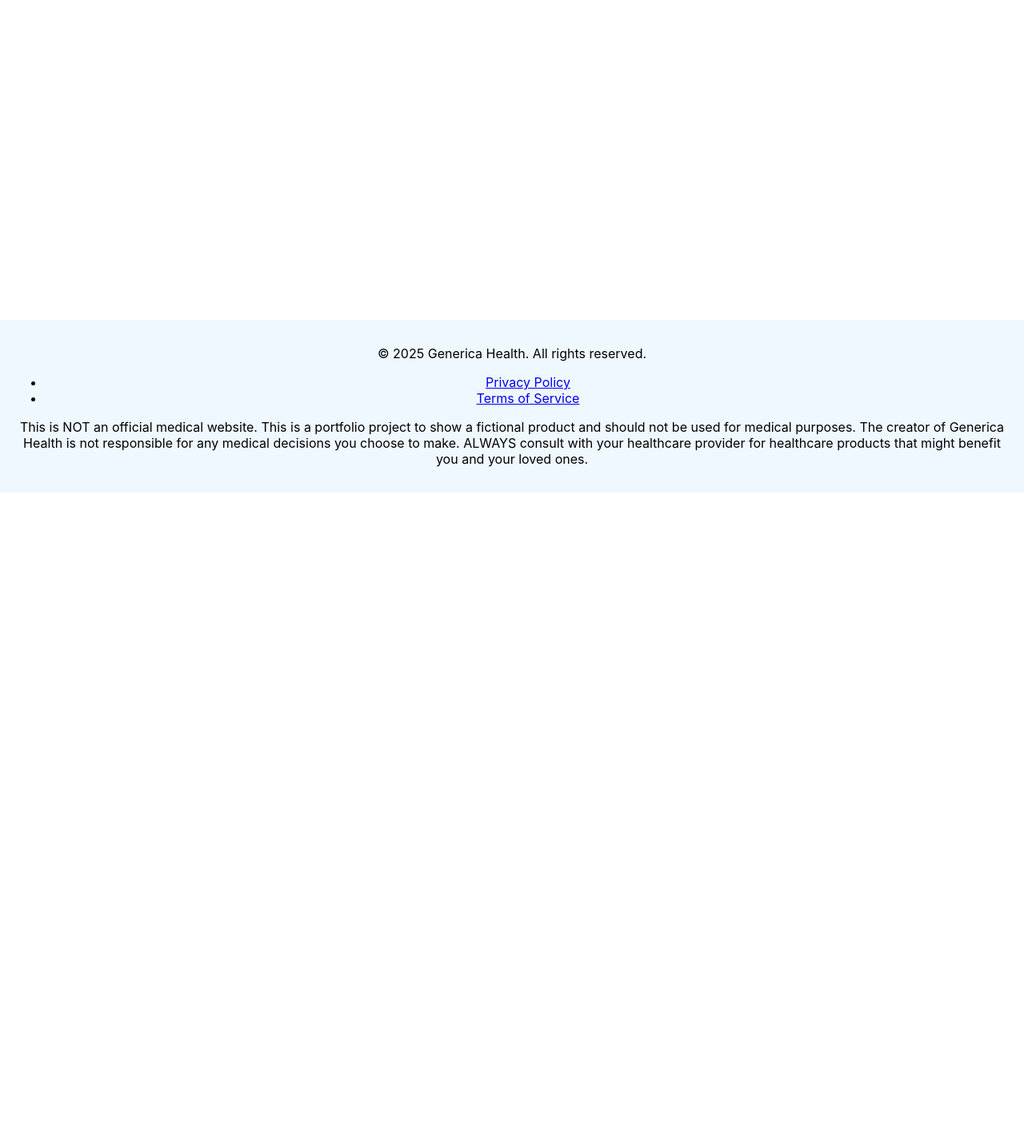
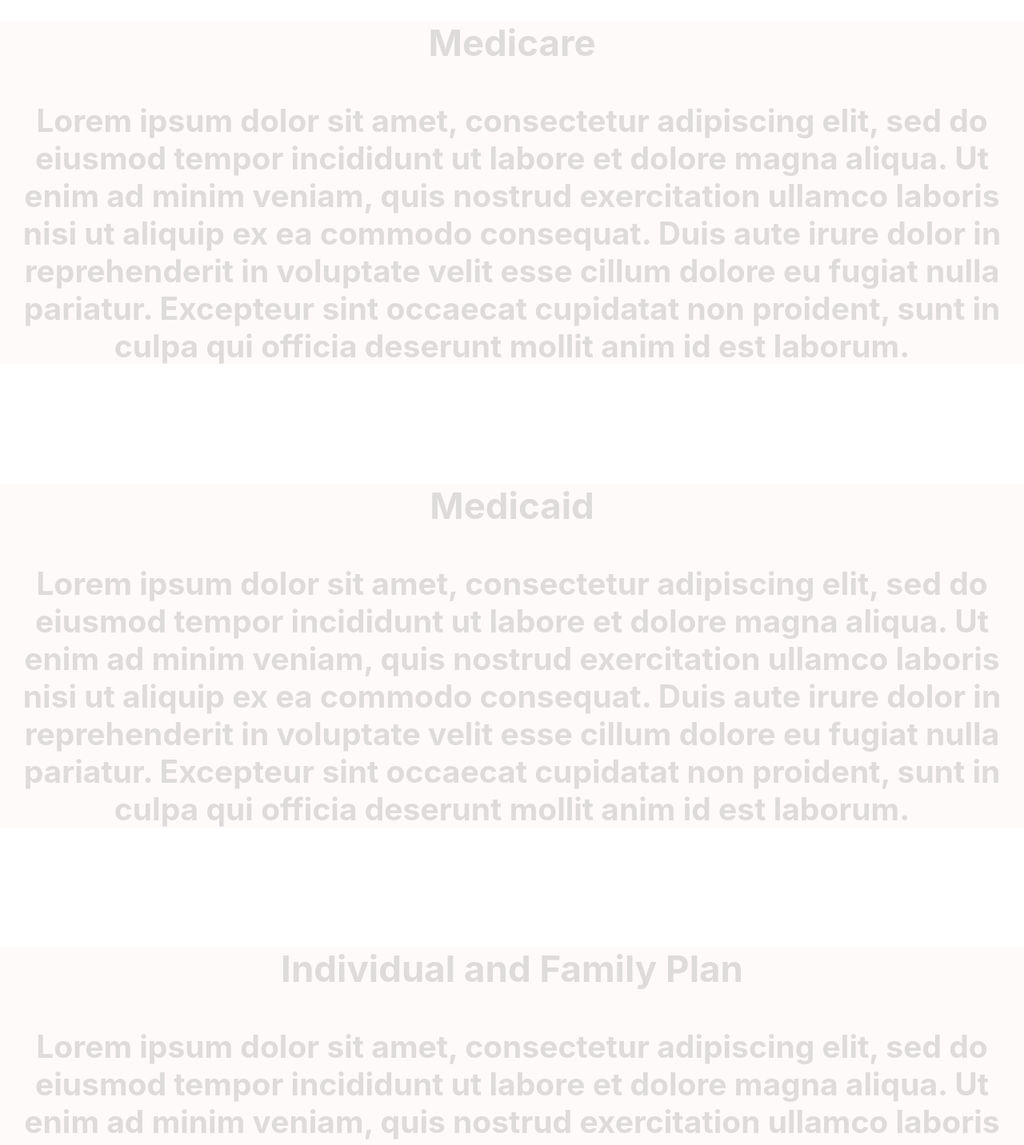
Before and after one commit to RickyFig17/Generica-Health, a React (Create React App) app: page / in a window 1280 px wide. Shown: the part 400-1832 px from the top of the page at 80% size. Before the commit the page ends 1016 px from the top, so only its background shows below. Built offline with nearby package versions, Linux system fonts and the light colour scheme.

Commit message:
adding plans in home page

```diff
--- a/src/Home.js
+++ b/src/Home.js
@@ -1,8 +1,51 @@
 import React from "react";
-import "./Home.scss"
+import "./Home.scss";
 
 const Home = () => {
-  return <h1 className="home-header">Generica Health</h1>;
+  return (
+    <>
+      <h1 className="home-header">Generica Health</h1>
+      <h2>{<MedicareHome />}</h2>
+      <h2>{<MedicaidHome />}</h2>
+      <h2>{<IfpHome />}</h2>
+    </>
+  );
 };
 
+function MedicareHome() {
+  const title = "Medicare";
+  const message =
+    "Lorem ipsum dolor sit amet, consectetur adipiscing elit, sed do eiusmod tempor incididunt ut labore et dolore magna aliqua. Ut enim ad minim veniam, quis nostrud exercitation ullamco laboris nisi ut aliquip ex ea commodo consequat. Duis aute irure dolor in reprehenderit in voluptate velit esse cillum dolore eu fugiat nulla pariatur. Excepteur sint occaecat cupidatat non proident, sunt in culpa qui officia deserunt mollit anim id est laborum.";
+  return (
+    <div className="medicare-home-wrapper">
+      <h3>{title}</h3>
+      <p>{message}</p>
+    </div>
+  );
+}
+
+function MedicaidHome() {
+  const title = "Medicaid";
+  const message =
+    "Lorem ipsum dolor sit amet, consectetur adipiscing elit, sed do eiusmod tempor incididunt ut labore et dolore magna aliqua. Ut enim ad minim veniam, quis nostrud exercitation ullamco laboris nisi ut aliquip ex ea commodo consequat. Duis aute irure dolor in reprehenderit in voluptate velit esse cillum dolore eu fugiat nulla pariatur. Excepteur sint occaecat cupidatat non proident, sunt in culpa qui officia deserunt mollit anim id est laborum.";
+  return (
+    <div className="medicaid-home-wrapper">
+      <h3>{title}</h3>
+      <p>{message}</p>
+    </div>
+  );
+}
+
+function IfpHome() {
+  const title = "Individual and Family Plan";
+  const message =
+    "Lorem ipsum dolor sit amet, consectetur adipiscing elit, sed do eiusmod tempor incididunt ut labore et dolore magna aliqua. Ut enim ad minim veniam, quis nostrud exercitation ullamco laboris nisi ut aliquip ex ea commodo consequat. Duis aute irure dolor in reprehenderit in voluptate velit esse cillum dolore eu fugiat nulla pariatur. Excepteur sint occaecat cupidatat non proident, sunt in culpa qui officia deserunt mollit anim id est laborum.";
+  return (
+    <div className="ifp-home-wrapper">
+      <h3>{title}</h3>
+      <p>{message}</p>
+    </div>
+  );
+}
+
 export default Home;
--- a/src/Home.scss
+++ b/src/Home.scss
@@ -1,3 +1,15 @@
 .home-header {
-  color: rgb(192, 185, 185) ;
+  color: rgb(192, 185, 185);
 }
+
+.medicare-home-wrapper {
+  background-color: snow;
+}
+
+.medicaid-home-wrapper {
+  background-color: snow;
+}
+
+.ifp-home-wrapper {
+  background-color: snow;
+}
```
